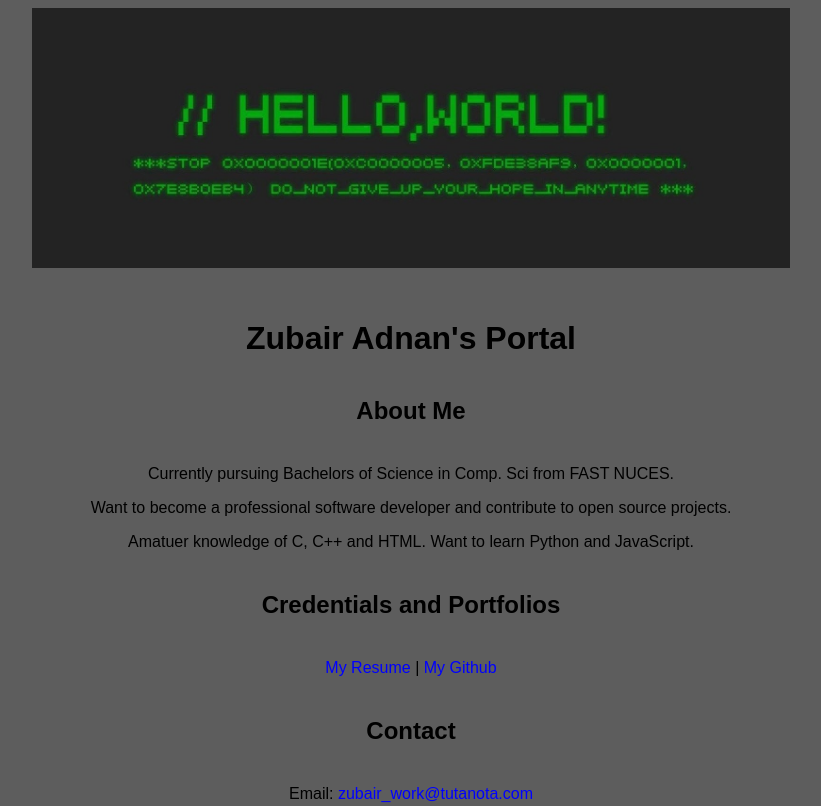
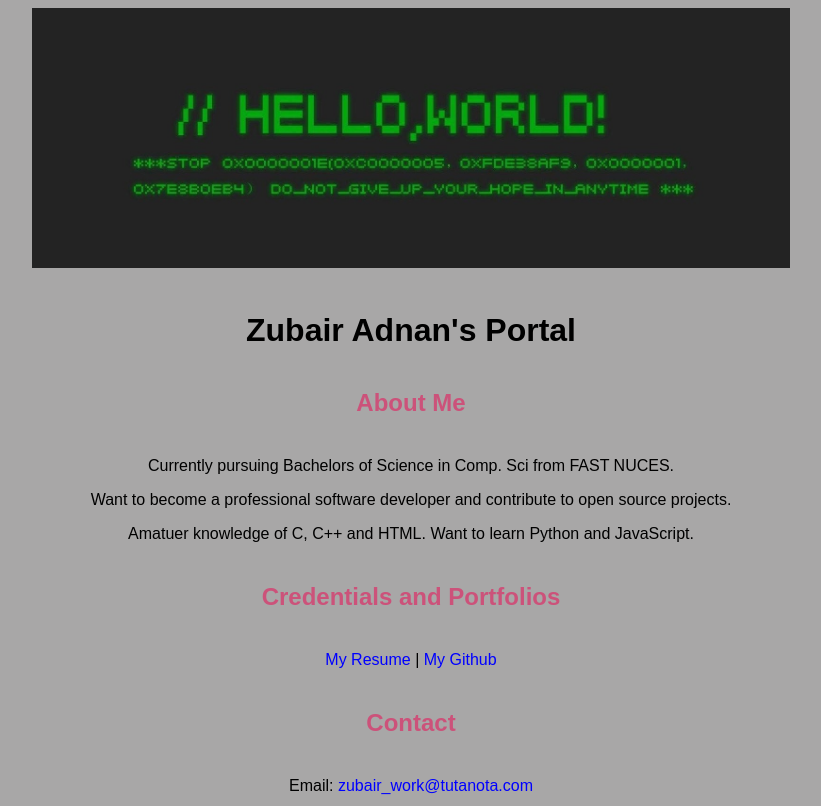
Before and after one commit to Zubair-Adnan/Zubair-Adnan.github.io, a plain HTML site: page index.html in a window 1280 px wide. Shown: the top 806 px of the page, without its empty margins (229-1050 px from the left). Drawn offline with Linux system fonts and the light colour scheme.

Commit message:
Update master.css

```diff
--- a/css/master.css
+++ b/css/master.css
@@ -11,7 +11,7 @@ a {
   }
 
   body {
-    background-color: #5d5d5d ; /* set the background color here */
+    background-color: #A8A7A7 ; /* set the background color here */
     color: black; /* set the text color to black here */
     font-family: Arial, Helvetica, sans-serif;  /* set the font here */
     text-align: center; /* set the text alignment here */
@@ -24,11 +24,11 @@ a {
 
   h1 {
     margin-bottom: 0.5rem;
-    margin-top: 3rem;
+    margin-top: 2.5rem;
    }
 
   h2 {
-    color: #FOB7A4; /* set the text color of to #075AAB here */
+    color: #CC527A; /* set the text color of to #075AAB here */
     /* set both the bottom margin and top margin to 2.5rem here */
     margin-bottom: 2.5rem;
     margin-top: 2.5rem;
```
